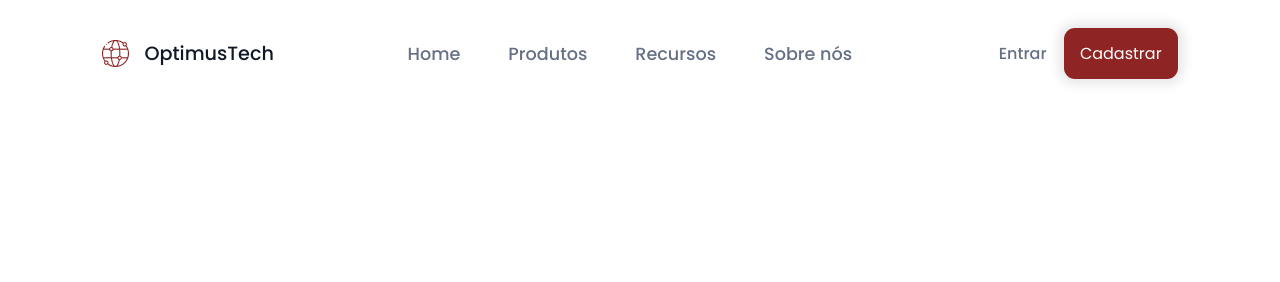
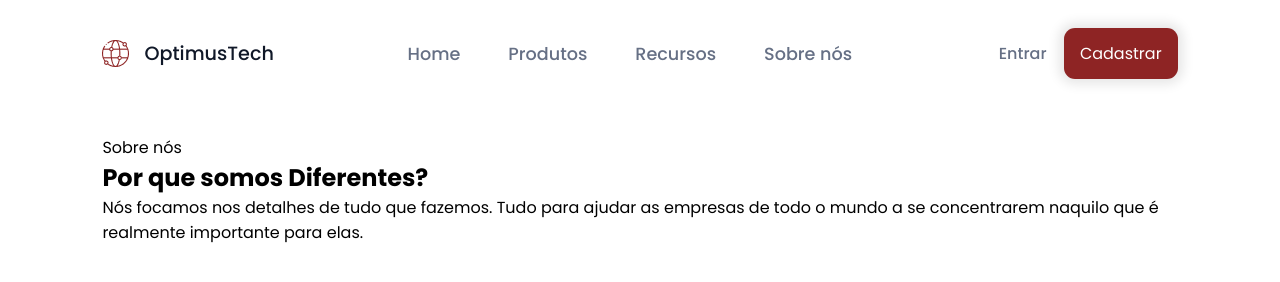
Before and after one commit to gabr1eloliveira/7daysOfCode-HTML-CSS, a plain HTML site: page index.html in a window 1280 px wide. Drawn offline with nearby package versions, Linux system fonts and the light colour scheme.

Commit message:
Update index.html

```diff
--- a/index.html
+++ b/index.html
@@ -45,6 +45,16 @@
         </div>
     </header>
 
+    <main id="content">
+        <section id="sobre-nos">
+            <div id="sobre-nos__cta">
+                <span class="sobre-nos__sub">Sobre nós</span>
+                <h1 class="sobre-nos__titulo">Por que somos Diferentes?</h1>
+                <p class="sobre-nos__texto">Nós focamos nos detalhes de tudo que fazemos. Tudo para ajudar as empresas de todo o mundo a se concentrarem naquilo que é realmente importante para elas.</p>
+            </div>
+        </section>
+    </main>
+
     <script src="src/script/script.js"></script>
 </body>
 </html>
```
